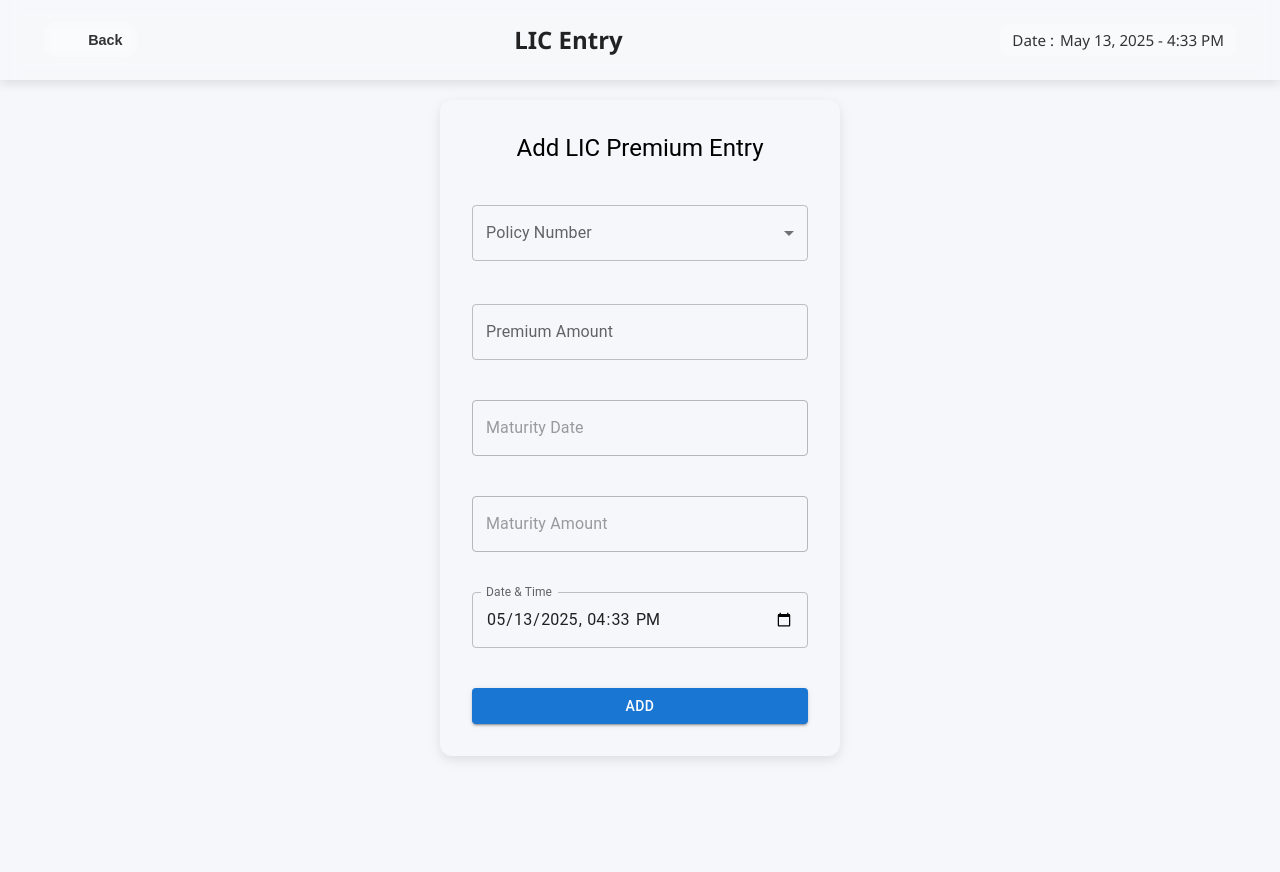
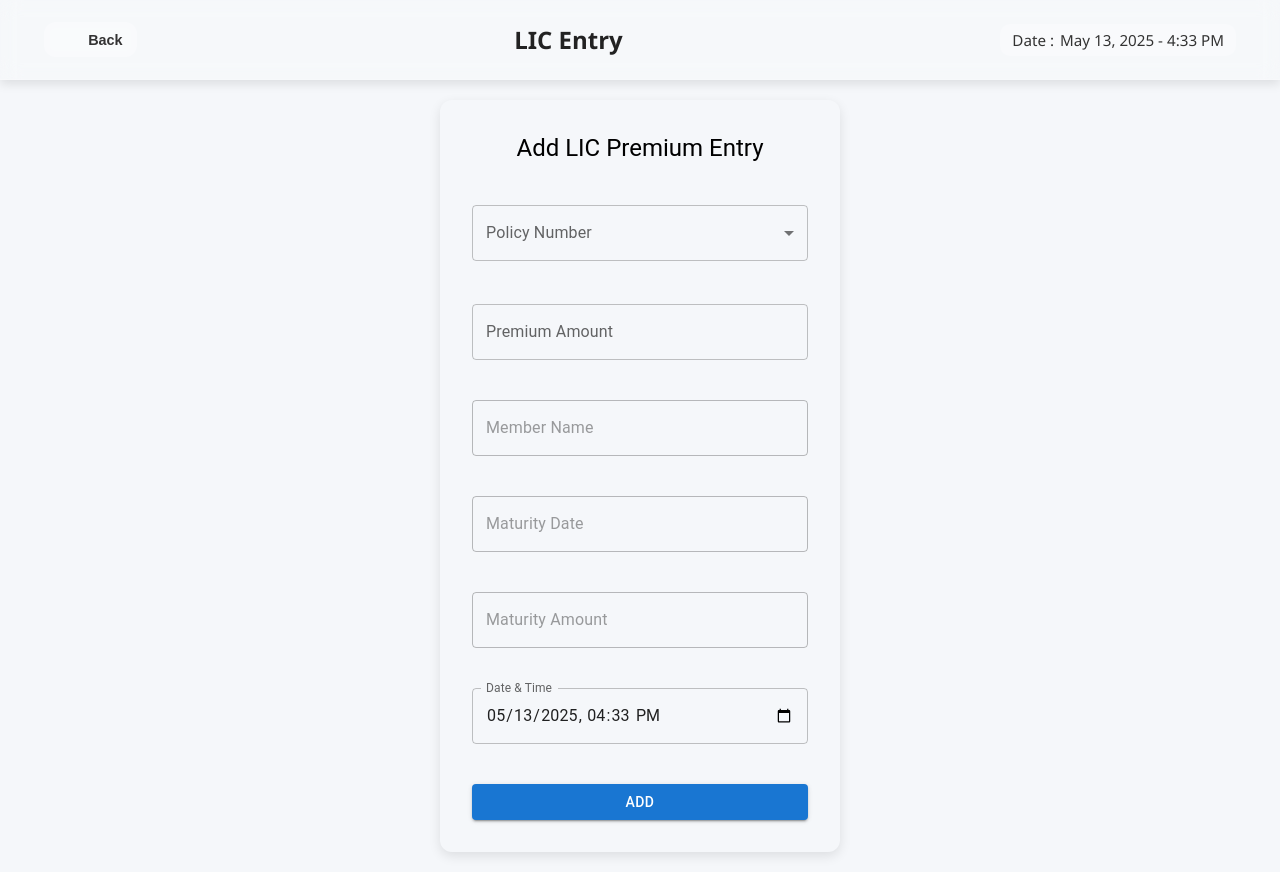
Before and after one commit to raghavrv98/homeManagement, a React (Vite) app: page /home/money/lic in a window 1280 px wide. Before the commit the page ends 800 px from the top, so only its background shows below. Built offline with nearby package versions, Linux system fonts and the light colour scheme; some icons are missing.

Commit message:
addding LIC member and separate tab for mumbai home and home changes

```diff
--- a/src/components/DashboardTab/DashboardTab.jsx
+++ b/src/components/DashboardTab/DashboardTab.jsx
@@ -36,6 +36,8 @@
     { label: "Total Expense", value: 0, color: "#D32F2F" },
     { label: "Total Investment", value: 0, color: "#FFC107" },
     { label: "Total Profit", value: 0, color: "#2E7D32" },
+    { label: "Mumbai Home Expenses", value: 0, color: "#6A1B9A" },
+    { label: "Faridabad Home Expenses", value: 0, color: "#00897B" },
   ];
 
   const categories = [
@@ -215,11 +217,9 @@
       0
     );
 
-    const totalExpense = data.reduce(
-      (sum, month) =>
-        sum + (month.totalExpense - (totalIncome + totalInvestment) || 0),
-      0
-    );
+    const totalExpense =
+      data.reduce((sum, month) => sum + Math.abs(month.totalExpense), 0) -
+      (totalIncome + totalInvestment);
 
     const totalProfit = totalIncome - totalExpense;
 
@@ -259,8 +259,33 @@
   const getMonthlyValueHandler = (month, label) => {
     const income = month?.Income || 0;
     const investment = month?.Investment || 0;
-    const expense = month?.totalExpense - (income + investment) || 0;
-    const profit = income - (expense + investment) || 0;
+
+    const mumbaiTotal =
+      (month?.["Vegetable and Fruits"] || 0) +
+      (month?.Milk || 0) +
+      (month?.["Kirana Store"] || 0) +
+      (month?.["Fast Food"] || 0) +
+      (month?.Homeneeds || 0) +
+      (month?.Petrol || 0) +
+      (month?.Outing || 0) +
+      (month?.["House Rent"] || 0) +
+      (month?.["Wifi Bill"] || 0) +
+      (month?.["Electricity Bill"] || 0) +
+      (month?.["Gas Bill"] || 0) +
+      (month?.["Personal Expense"] || 0) +
+      (month?.["Gift to Amisha"] || 0) +
+      (month?.["Mumbai Home Setup Cost"] || 0);
+
+    const faridabadTotal =
+      (month?.["Advitya Flat Cost"] || 0) +
+      (month?.["Home Loan"] || 0) +
+      (month?.["Cred Loan Repay"] || 0) +
+      (month?.LIC || 0) +
+      (month?.Parents || 0);
+
+    // Calculate expenses only (exclude income + investment)
+    const expense = mumbaiTotal + faridabadTotal;
+    const profit = income - expense;
 
     switch (label) {
       case "Total Income":
@@ -271,6 +296,10 @@
         return formatINRCurrency(investment);
       case "Total Profit":
         return formatINRCurrency(profit);
+      case "Mumbai Home Expenses":
+        return formatINRCurrency(mumbaiTotal);
+      case "Faridabad Home Expenses":
+        return formatINRCurrency(faridabadTotal);
       default:
         return null;
     }
--- a/src/components/Forms/LIC/LIC.jsx
+++ b/src/components/Forms/LIC/LIC.jsx
@@ -20,12 +20,120 @@
   )}T${pad(now.getHours())}:${pad(now.getMinutes())}`;
 };
 
-// Dummy data for policy details
-const policyData = {
-  A8655911: { maturityDate: "2030-12-31", maturityAmount: 100000 },
-  227603061: { maturityDate: "2032-06-15", maturityAmount: 200000 },
-  259324368: { maturityDate: "2029-08-01", maturityAmount: 150000 },
-};
+// Updated policy data as array of objects
+const policyData = [
+  {
+    policyNumber: "562593772",
+    memberName: "Anil Agrawal",
+    maturityDate: "2029-04-28",
+    maturityAmount: 500000,
+    cost: 22756,
+  },
+
+  {
+    policyNumber: "563352254",
+    memberName: "Anil Agrawal",
+    maturityDate: "2028-05-28",
+    maturityAmount: 500000,
+    cost: 25059,
+  },
+  {
+    policyNumber: "563740338",
+    memberName: "Anil Agrawal",
+    maturityDate: "2030-07-28",
+    maturityAmount: 250000,
+    cost: 6065,
+  },
+  {
+    policyNumber: "239440278",
+    memberName: "Anil Agrawal",
+    maturityDate: "2042-04-28",
+    maturityAmount: 1500000,
+    cost: 80716,
+  },
+  {
+    policyNumber: "399554054",
+    memberName: "Anil Agrawal",
+    maturityDate: "2029-08-31",
+    maturityAmount: 165310,
+    cost: 14825,
+  },
+
+  {
+    policyNumber: "239437433",
+    memberName: "Richa Agrawal",
+    maturityDate: "2036-08-28",
+    maturityAmount: 100000,
+    cost: 6891,
+  },
+  {
+    policyNumber: "244667475",
+    memberName: "Richa Agrawal",
+    maturityDate: "2050-04-01",
+    maturityAmount: 1400000,
+    cost: 50845,
+  },
+  {
+    policyNumber: "244670482",
+    memberName: "Richa Agrawal",
+    maturityDate: "2046-04-01",
+    maturityAmount: 500000,
+    cost: 21417,
+  },
+  {
+    policyNumber: "268751066",
+    memberName: "Richa Agrawal",
+    maturityDate: "2045-01-28",
+    maturityAmount: 500000,
+    cost: 25631,
+  },
+
+  {
+    policyNumber: "248239147",
+    memberName: "Raghav Agrawal",
+    maturityDate: "2042-12-28",
+    maturityAmount: 100000,
+    cost: 4868,
+  },
+
+  {
+    policyNumber: "227603061",
+    memberName: "Raghav Agrawal",
+    maturityDate: "2044-04-01",
+    maturityAmount: 1200000,
+    cost: 49697,
+  },
+
+  {
+    policyNumber: "259324368",
+    memberName: "Raghav Agrawal",
+    maturityDate: "2044-04-01",
+    maturityAmount: 1000000,
+    cost: 50069,
+  },
+
+  {
+    policyNumber: "A8655911",
+    memberName: "Raghav Agrawal per year milega from 05 nov 2028",
+    maturityDate: "2028-11-05",
+    maturityAmount: 140000,
+    cost: 102250,
+  },
+  {
+    policyNumber: "229192088",
+    memberName: "Nishtha Agrawal",
+    maturityDate: "2036-05-28",
+    maturityAmount: 700000,
+    cost: 43979,
+  },
+  {
+    policyNumber: "248239144",
+    memberName: "Nishtha Agrawal",
+    maturityDate: "2042-12-28",
+    maturityAmount: 100000,
+    cost: 4863,
+  },
+];
 
 const LIC = () => {
   const now = getCurrentDateTimeLocal();
@@ -37,6 +145,7 @@
     maturityDate: "",
     maturityAmount: "",
     timestamp: now,
+    memberName: "",
   });
 
   const [error, setError] = useState({
@@ -66,13 +175,17 @@
     const { name, value } = e.target;
 
     if (name === "policyNumber") {
-      const selected = policyData[value];
-      setFormData((prev) => ({
-        ...prev,
-        policyNumber: value,
-        maturityDate: selected.maturityDate,
-        maturityAmount: selected.maturityAmount,
-      }));
+      const selected = policyData.find((item) => item.policyNumber === value);
+      if (selected) {
+        setFormData((prev) => ({
+          ...prev,
+          policyNumber: selected.policyNumber,
+          memberName: selected.memberName,
+          maturityDate: selected.maturityDate,
+          maturityAmount: selected.maturityAmount,
+          cost: selected.cost?.toString() || "",
+        }));
+      }
     } else {
       setFormData((prev) => ({
         ...prev,
@@ -98,6 +211,7 @@
             maturityDate: new Date(formData.maturityDate).getTime(),
             maturityAmount: Number(formData.maturityAmount),
             timestamp: new Date(formData.timestamp).getTime(),
+            memberName: formData.memberName,
           }),
         });
 
@@ -111,6 +225,7 @@
             maturityDate: "",
             maturityAmount: "",
             timestamp: getCurrentDateTimeLocal(),
+            memberName: "",
           });
           console.log("Saved:", result);
         } else {
@@ -148,9 +263,11 @@
               onChange={handleChange}
               label="Policy Number"
             >
-              <MenuItem value="A8655911">A8655911 - ICICI</MenuItem>
-              <MenuItem value="227603061">227603061 - LIC</MenuItem>
-              <MenuItem value="259324368">259324368 - LIC</MenuItem>
+              {policyData.map((policy) => (
+                <MenuItem key={policy.policyNumber} value={policy.policyNumber}>
+                  {policy.policyNumber} - {policy.memberName}
+                </MenuItem>
+              ))}
             </Select>
             <FormHelperText>{error.policyNumber}</FormHelperText>
           </FormControl>
@@ -163,6 +280,16 @@
             variant="outlined"
             error={Boolean(error.cost)}
             helperText={error.cost}
+            fullWidth
+            margin="normal"
+          />
+
+          <TextField
+            label="Member Name"
+            name="memberName"
+            value={formData.memberName}
+            variant="outlined"
+            disabled
             fullWidth
             margin="normal"
           />
```
Also changed, not shown: 1 other file (tests, documents, lock files or other folders).
